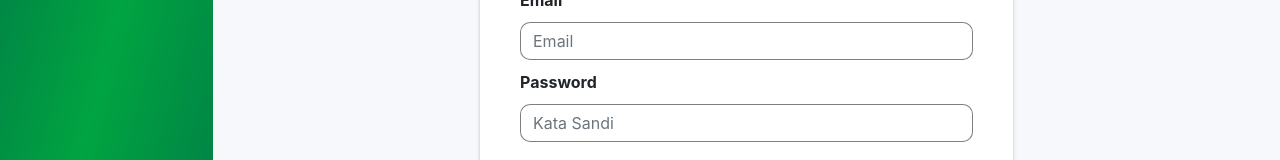
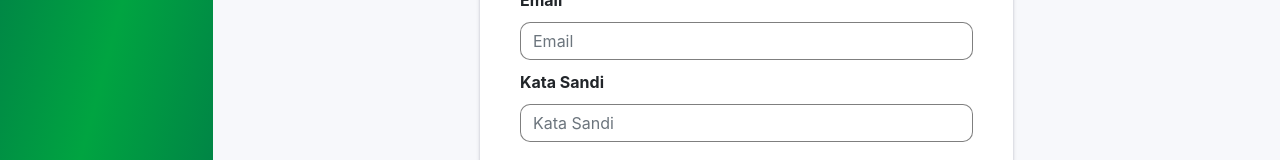
Before and after one commit to ardvarez/gh-repo-clone-ardvarez-TA_beramaljariyah, a React (Create React App) app in the folder beramal_jariah-main/client/: page /auth in a window 1280 px wide. Shown: the part 338-498 px from the top of the page. Built offline with nearby package versions, Linux system fonts and the light colour scheme; no server answers.

Commit message:
ganti label

```diff
--- a/beramal_jariah-main/client/src/components/Forms/Login.js
+++ b/beramal_jariah-main/client/src/components/Forms/Login.js
@@ -115,7 +115,7 @@ function Login() {
                   fontWeight: "bolder",
                   fontSize: 16
                 }}>
-                  Password
+                  Kata Sandi
                 </label>
               <Form.Row>
                 {/* <img
```
